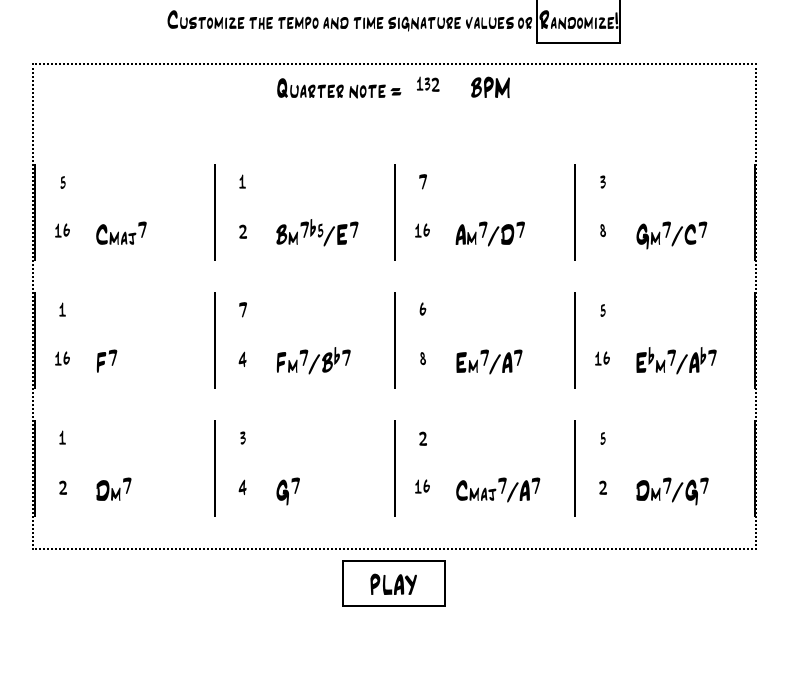
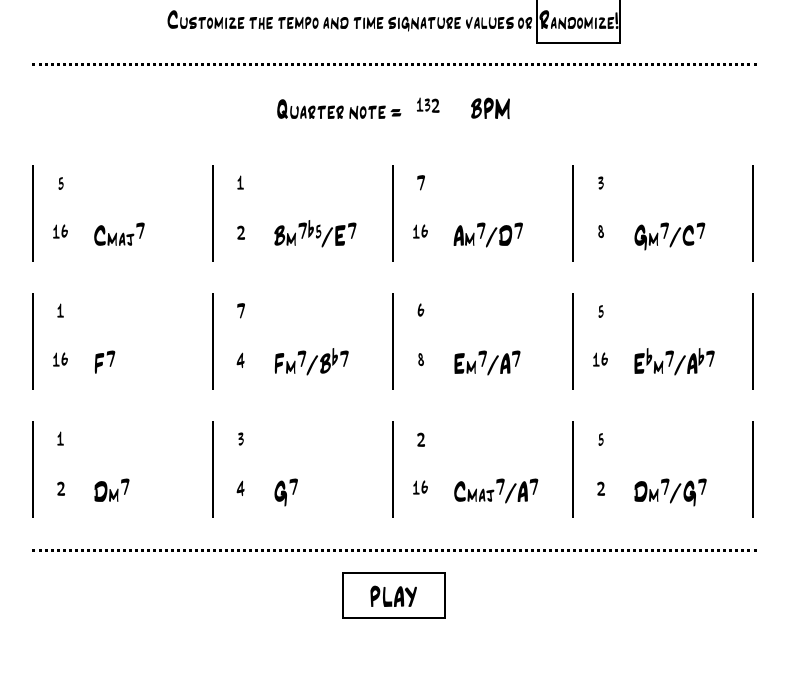
Before and after one commit to usdivad/banffblues, a PHP site: page /index.html in a window 1280 px wide. Shown: the part 173-850 px from the top of the page, without its empty margins (246-1034 px from the left). Before the commit the page ends 780 px from the top, so only its background shows below. Run offline with PHP 8.4, Linux system fonts and the light colour scheme.

Commit message:
further styling

```diff
--- a/index.html
+++ b/index.html
@@ -1,4 +1,5 @@
 <html>
+<meta name="viewport" content="width=device-width; initial-scale=0.5;"/>
 	<head>
 		<title>banff blues</title>
 		<meta name="description" content="based on E.J. Strickland's 'Spontaneous Composition on Form' masterclass from the Banff 2013 International Jazz Workshop. Apply now for the 2014 workshop!">
--- a/style.css
+++ b/style.css
@@ -43,7 +43,7 @@ a:hover {
 
 #content {
 	min-width: 10px;
-	max-width: 725px;
+	max-width: 725px; /*this magic number is bad*/
 	min-height: 100px;
 	margin: auto;
 	padding-bottom: 50px;
@@ -51,6 +51,8 @@ a:hover {
 }
 
 #meta {
+	margin-top: 20px;
+	margin-bottom: -20px;
 	text-align: center;
 }
 
@@ -61,9 +63,17 @@ a:hover {
 }
 
 #sheet {
+	max-width: 1000px;
 	margin: auto;
+	/*
 	border-style: dotted;
 	border-width: 2px;
+	*/
+	border-top-style: dotted;
+	border-top-width: 3px;
+	border-bottom-style: dotted;
+	border-bottom-width: 3px;
+	margin-bottom: 20px;
 }
 
 #playButton {
```
